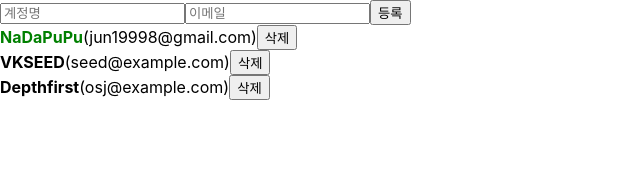
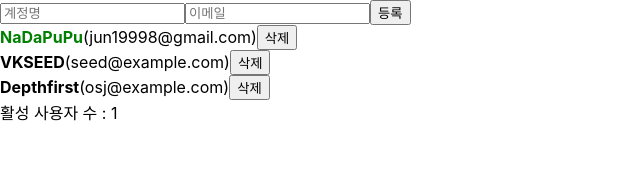
Before and after one commit to NaDaPuPu/begin-react, a React (Create React App) app: page / in a window 1280 px wide. Shown: the top 190 px of the page, without its empty margins (0-640 px from the left). Built offline with nearby package versions, Linux system fonts and the light colour scheme.

Commit message:
Chapter 1.17. useMemo

```diff
--- a/src/App.js
+++ b/src/App.js
@@ -1,6 +1,11 @@
-import React, { useState, useRef } from 'react';
+import React, { useState, useRef, useMemo } from 'react';
 import UserList from './UserList';
 import CreateUser from './CreateUser';
+
+function countActiveUsers(users) {
+  console.log('활성 사용자 수를 세는 중...');
+  return users.filter(user => user.active).length;
+}
 
 function App() {
   const [inputs, setinputs] = useState({
@@ -71,6 +76,8 @@
     );
   }
 
+  const count = useMemo(() => countActiveUsers(users), [users]);
+
   return (
     <>
       <CreateUser
@@ -80,6 +87,7 @@
         onCreate={onCreate}
       />
       <UserList users={users} onRemove={onRemove} onToggle={onToggle}/>
+      <div>활성 사용자 수 : {count}</div>
     </>
   );
 }
--- a/src/UserList.js
+++ b/src/UserList.js
@@ -1,9 +1,6 @@
-import React, { useEffect } from 'react';
+import React from 'react';
 
 function User({ user, onRemove, onToggle }) {
-    useEffect(() => {
-        console.log(user);
-    });
     return(
         <div>
             <b
```
